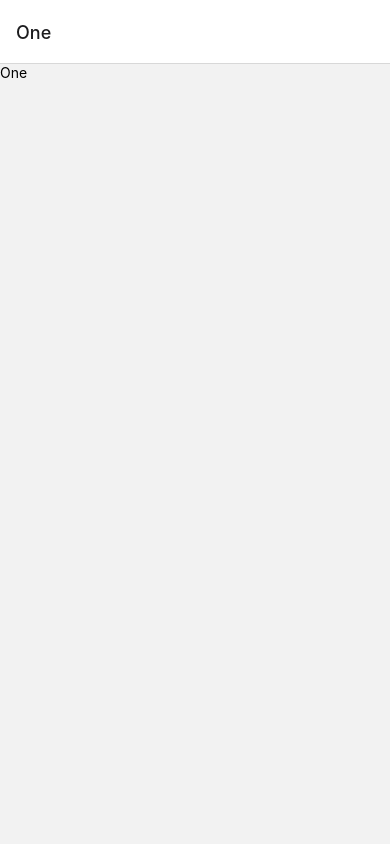
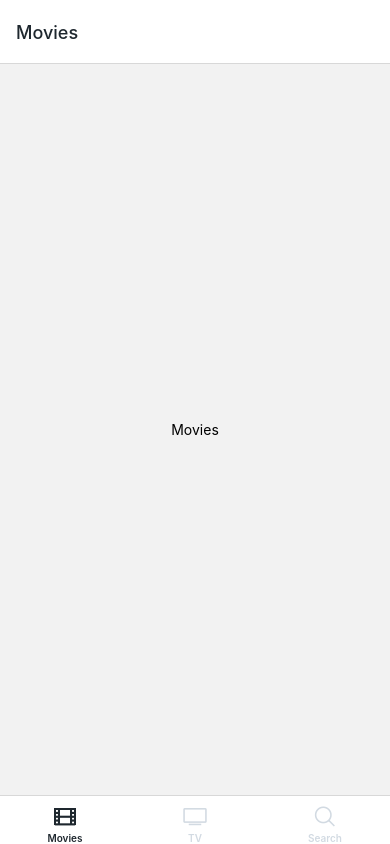
Before and after one commit to seung-gumon/RN-noovies, a React Native app: screen / in a window 390 px wide. Built offline with nearby package versions, Linux system fonts and the light colour scheme.

Commit message:
learn collaboration Stack navi && Tabs navi

```diff
--- a/App.js
+++ b/App.js
@@ -1,9 +1,9 @@
 import AppLoading from "expo-app-loading";
-import React, { useState } from "react";
+import React, {useState} from "react";
 import * as Font from "expo-font";
-import { Text, Image, useColorScheme } from "react-native";
-import { Ionicons } from "@expo/vector-icons";
-import { Asset } from "expo-asset";
+import {Text, Image, useColorScheme} from "react-native";
+import {Ionicons} from "@expo/vector-icons";
+import {Asset} from "expo-asset";
 import {
     NavigationContainer,
     DarkTheme,
@@ -11,6 +11,7 @@
 } from "@react-navigation/native";
 import Tabs from "./navigation/Tabs";
 import Stack from "./navigation/Stack";
+import Root from "./navigation/Root";
 
 const loadFonts = (fonts) => fonts.map((font) => Font.loadAsync(font));
 
@@ -41,7 +42,7 @@
     }
     return (
         <NavigationContainer>
-            <Stack/>
+            <Root/>
         </NavigationContainer>
     );
 }
--- /dev/null
+++ b/navigation/Root.js
@@ -0,0 +1,16 @@
+import {createNativeStackNavigator} from "@react-navigation/native-stack";
+import Tabs from "./Tabs";
+import Stack from "./Stack";
+
+
+const Nav = createNativeStackNavigator();
+
+
+const Root = () => (
+    <Nav.Navigator screenOptions={{presentation : "modal",headerShown : false}}>
+        <Nav.Screen name={"Tabs"} component={Tabs}/>
+        <Nav.Screen name={"Stack"} component={Stack}/>
+    </Nav.Navigator>
+)
+
+export default Root;
--- a/navigation/Stack.js
+++ b/navigation/Stack.js
@@ -1,6 +1,6 @@
 import React from 'react';
 import {createNativeStackNavigator} from "@react-navigation/native-stack";
-import {View, Text , TouchableOpacity} from 'react-native'
+import {View, Text, TouchableOpacity} from 'react-native'
 
 const ScreenOne = ({navigation: {navigate}}) => (
     <TouchableOpacity onPress={() => navigate("Two")}>
@@ -12,19 +12,21 @@
         <Text>Two</Text>
     </TouchableOpacity>
 );
-const ScreenThree = ({navigation: {navigate : {goBack}}}) => (
-    <TouchableOpacity onPress={() => goBack()}>
-        <Text>Go Back</Text>
+const ScreenThree = ({navigation: {navigate}}) => (
+    <TouchableOpacity onPress={() => navigate("Tabs" , {screen : "Search"})}>
+        <Text>Go To Search</Text>
     </TouchableOpacity>
 );
 
 const NativeStack = createNativeStackNavigator();
 
 
-const Stack = () => <NativeStack.Navigator>
-    <NativeStack.Screen name={"One"} component={ScreenOne}/>
-    <NativeStack.Screen name={"Two"} component={ScreenTwo}/>
-    <NativeStack.Screen name={"Three"} component={ScreenThree}/>
-</NativeStack.Navigator>
+const Stack = () => (
+    <NativeStack.Navigator screenOptions={{headerBackTitleVisible: false}}>
+        <NativeStack.Screen name={"One"} component={ScreenOne}/>
+        <NativeStack.Screen name={"Two"} component={ScreenTwo}/>
+        <NativeStack.Screen name={"Three"} component={ScreenThree}/>
+    </NativeStack.Navigator>)
+
 
 export default Stack;
--- a/navigation/Tabs.js
+++ b/navigation/Tabs.js
@@ -6,6 +6,7 @@
 import {useColorScheme} from "react-native";
 import {BLACK_COLOR, DARK_GRAY_COLOR, YELLOW_COLOR, LIGHT_GRAY_COLOR} from "../colors";
 import {Ionicons} from "@expo/vector-icons";
+import Stack from "./Stack";
 
 const Tab = createBottomTabNavigator();
 
--- a/screens/Movies.js
+++ b/screens/Movies.js
@@ -1,8 +1,13 @@
 import React from 'react';
-import {View, Text} from "react-native";
+import {TouchableOpacity, Text} from "react-native";
 
 
-const Movies = () => (
-    <View style={{flex: 1, justifyContent: 'center', alignItems: 'center'}}><Text>Movies</Text></View>)
+const Movies = ({navigation: {navigate}}) => (
+    <TouchableOpacity
+        onPress={() => navigate("Stack" , {screen : "Three"})}
+        style={{flex: 1, justifyContent: 'center', alignItems: 'center'}}>
+        <Text>Movies</Text>
+    </TouchableOpacity>
+)
 
 export default Movies
```
